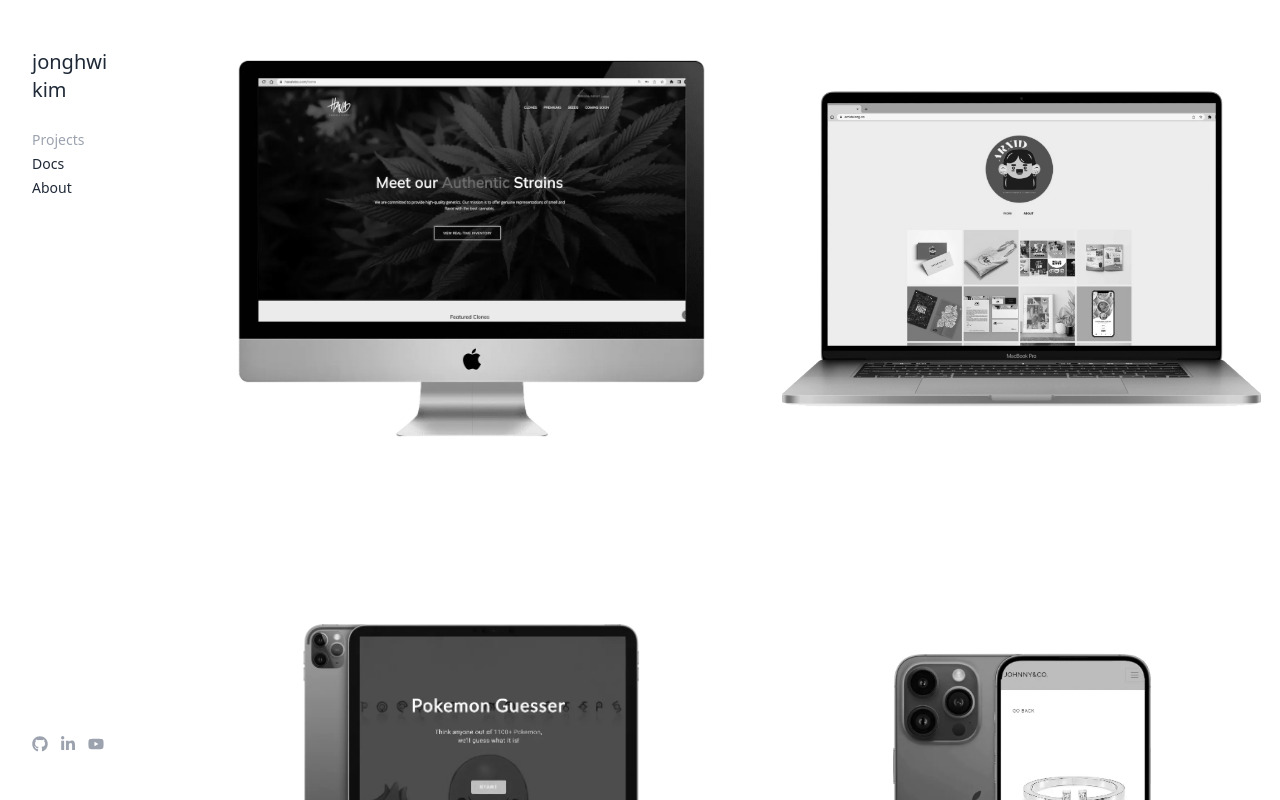
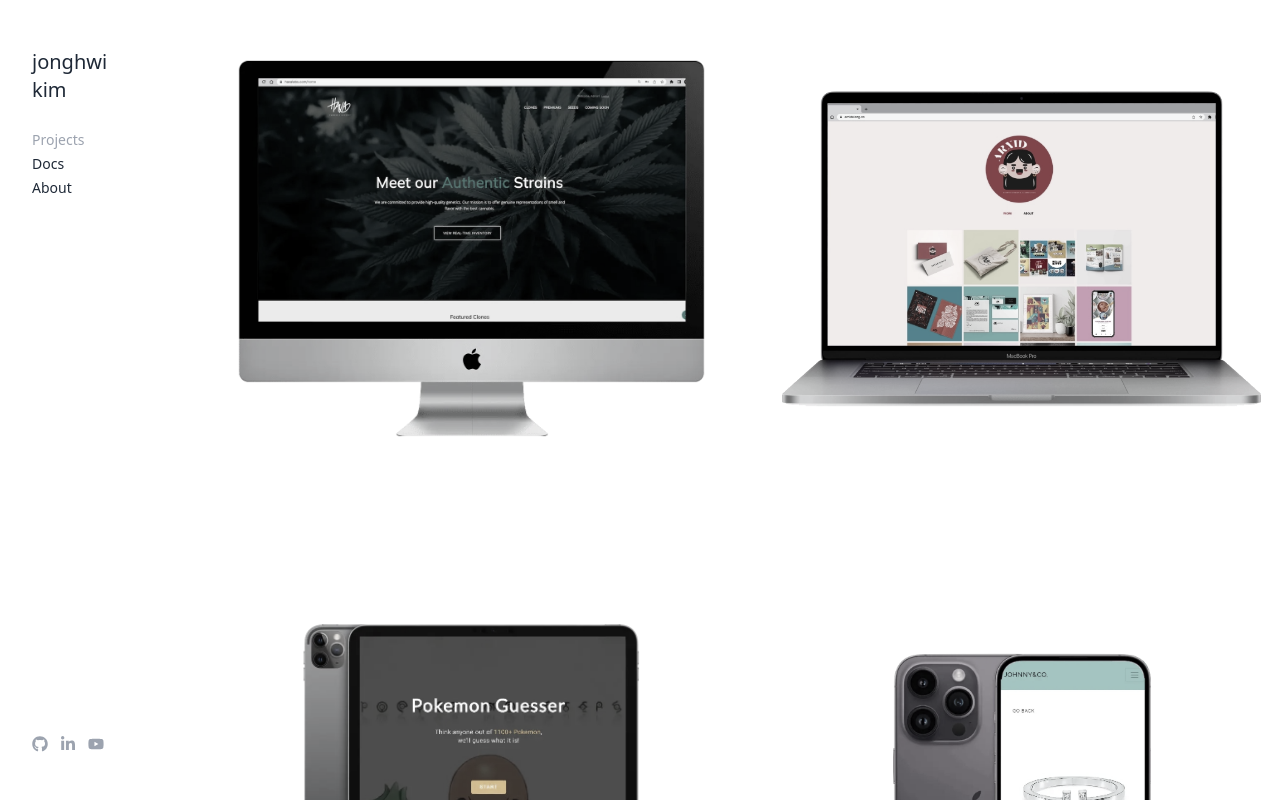
Before and after one commit to bellhwi/jonghwikim, a React (Create React App) app: page / in a window 1280 px wide. Shown: the top 800 px of the page. Built offline with nearby package versions, Linux system fonts and the light colour scheme.

Commit message:
Add thumbnail transition

```diff
--- a/src/components/Thumbnail.jsx
+++ b/src/components/Thumbnail.jsx
@@ -11,11 +11,7 @@
         navigate(`/${data[index].id}`)
       }}
     >
-      <img
-        src={url}
-        draggable={false}
-        className='saturate-0 transition-all hover:saturate-100 duration-500'
-      />
+      <img src={url} draggable={false} className='thumbnail' />
     </div>
   )
 }
--- a/src/index.css
+++ b/src/index.css
@@ -2,13 +2,13 @@
 @tailwind components;
 @tailwind utilities;
 
-.profile-img {
-  max-width: 600px;
+.thumbnail {
+  filter: saturate(0.3);
+  transition: all 0.5s;
 }
 
-.profile-img img {
-  position: relative;
-  filter: grayscale(100%) brightness(120%);
+.thumbnail:hover {
+  filter: saturate(1);
 }
 
 .swiper-button-prev,
--- a/src/pages/About.jsx
+++ b/src/pages/About.jsx
@@ -8,6 +8,7 @@
 
   useEffect(() => {
     document.title = 'About - jonghwi kim'
+    window.scrollTo(0, 0)
   }, [])
 
   return (
@@ -55,8 +56,11 @@
             </a>
           </div>
         </div>
-        <div className='profile-img w-4/5 mx-auto lg:w-full lg:m-0'>
-          <img src={`${process.env.PUBLIC_URL}/images/jonghwikim.jpg`} />
+        <div className='max-w-screen-sm w-4/5 mx-auto lg:w-full lg:m-0'>
+          <img
+            className='relative grayscale brightness-125'
+            src={`${process.env.PUBLIC_URL}/images/jonghwikim.jpg`}
+          />
         </div>
       </div>
       {maxWidth >= 1024 ? null : <Footer />}
--- a/src/pages/Home.jsx
+++ b/src/pages/Home.jsx
@@ -2,7 +2,6 @@
 import { useSelector } from 'react-redux'
 import Navbar from '../components/Navbar'
 import MainGrid from '../components/MainGrid'
-import { data } from '../data'
 import Footer from '../components/Footer'
 
 function Home() {
@@ -10,6 +9,8 @@
 
   useEffect(() => {
     document.title = 'jonghwi kim'
+    window.scrollTo(0, 0)
+    console.log('im home')
   }, [])
 
   return (
--- a/src/pages/Project.jsx
+++ b/src/pages/Project.jsx
@@ -18,6 +18,7 @@
 
   useEffect(() => {
     document.title = `${title} - jonghwi kim`
+    window.scrollTo(0, 0)
   }, [])
 
   return (
```
